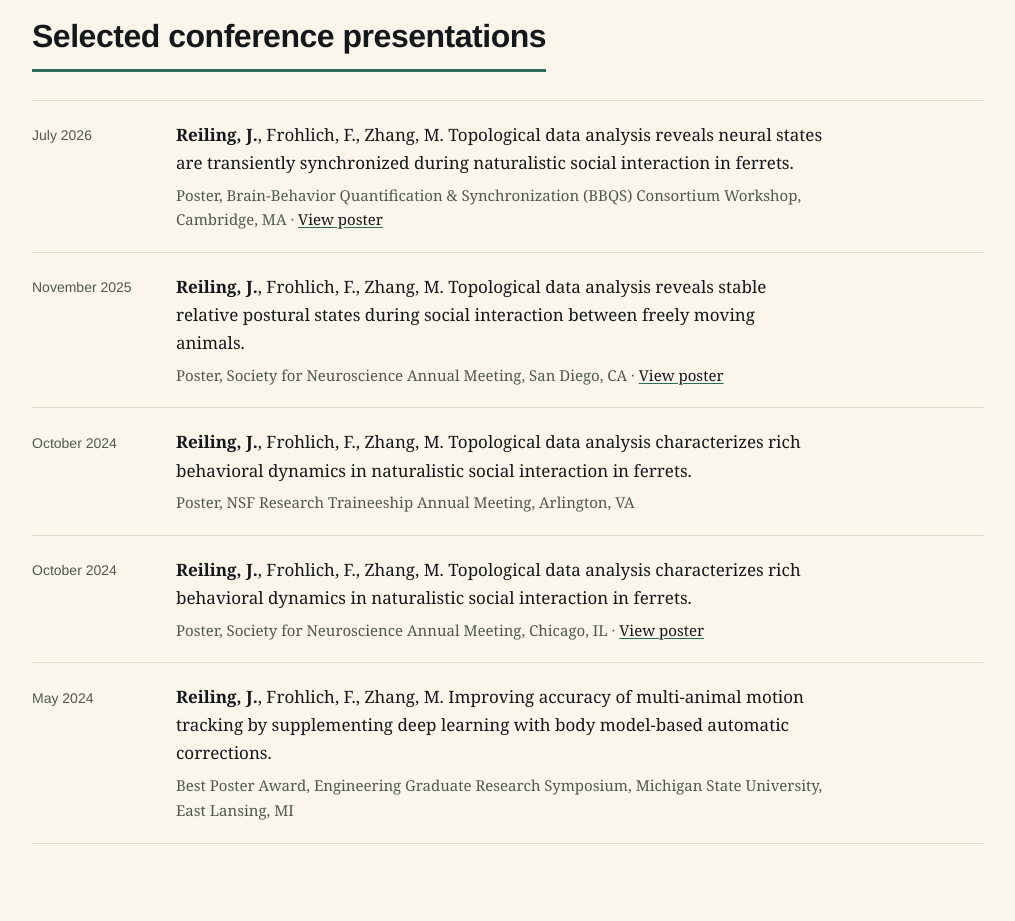
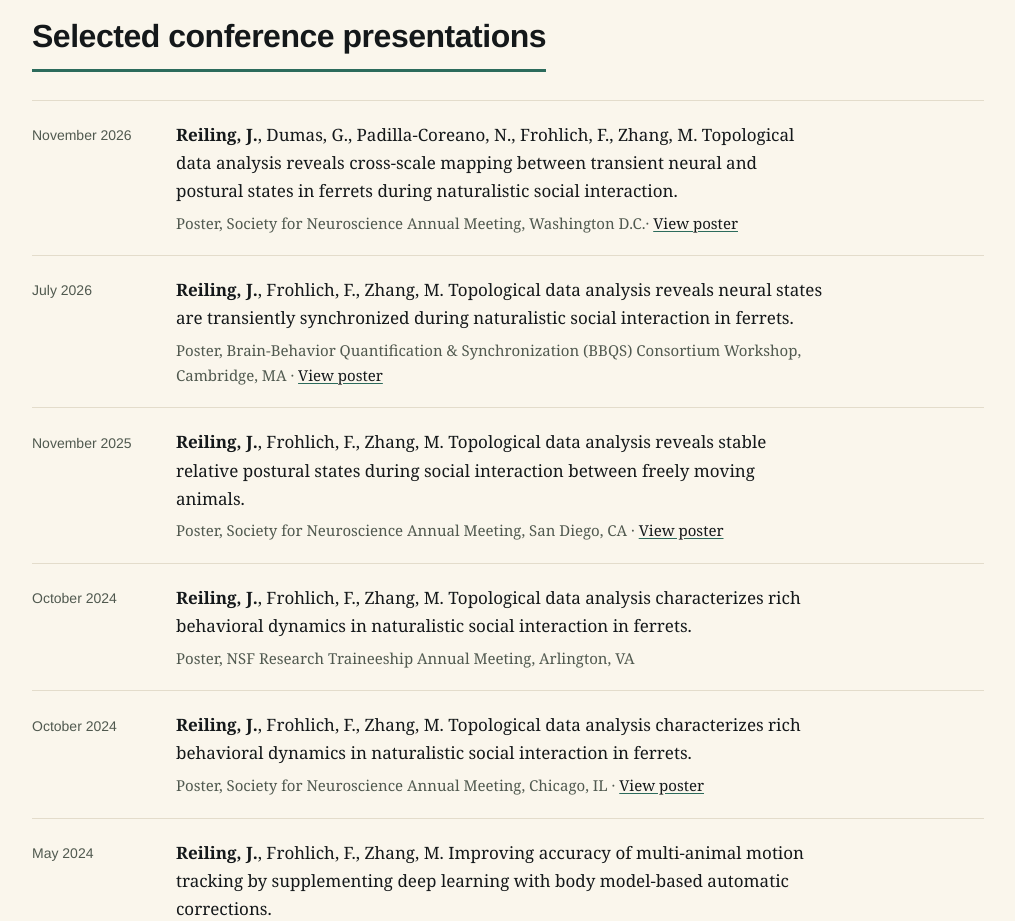
Before and after one commit to JReiling1/JReiling1.github.io, a plain HTML site: page index.html in a window 1280 px wide. Shown: the part 1680-2601 px from the top of the page, without its empty margins (132-1147 px from the left). Drawn offline with Linux system fonts and the light colour scheme.

Commit message:
Added SfN 2026 poster

```diff
--- a/index.html
+++ b/index.html
@@ -480,6 +480,16 @@
       <h2>Selected conference presentations</h2>
       <ul class="citations">
         <li>
+          <div class="cite-date">November 2026</div>
+          <p class="cite-body">
+            <b>Reiling, J.</b>, Dumas, G., Padilla-Coreano, N., Frohlich, F., Zhang, M. Topological data analysis reveals cross-scale mapping between
+            transient neural and postural states in ferrets during naturalistic social interaction.
+            <span class="venue">Poster, Society for Neuroscience Annual Meeting,
+              Washington D.C.·
+              <a href="./assets/Reiling_SfN_2026_downsamp.png">View poster</a></span>
+          </p>
+        </li>
+        <li>
           <div class="cite-date">July 2026</div>
           <p class="cite-body">
             <b>Reiling, J.</b>, Frohlich, F., Zhang, M. Topological data analysis reveals neural states are transiently
```
